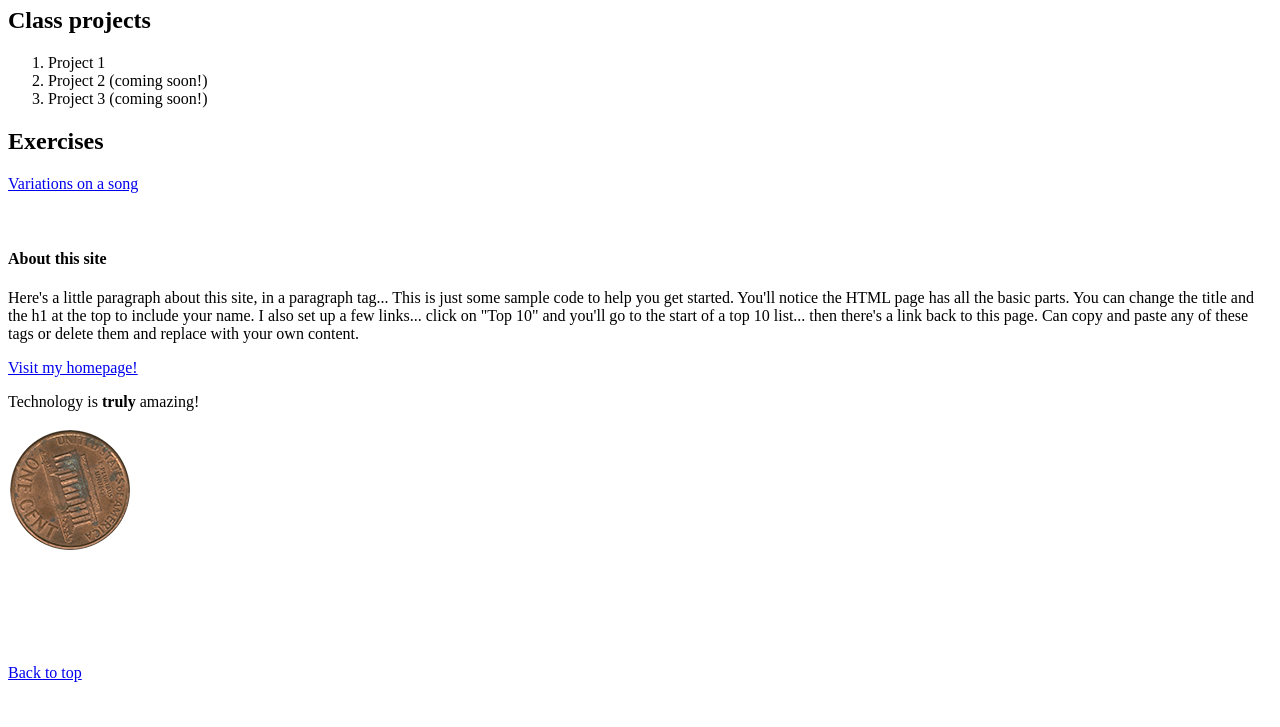
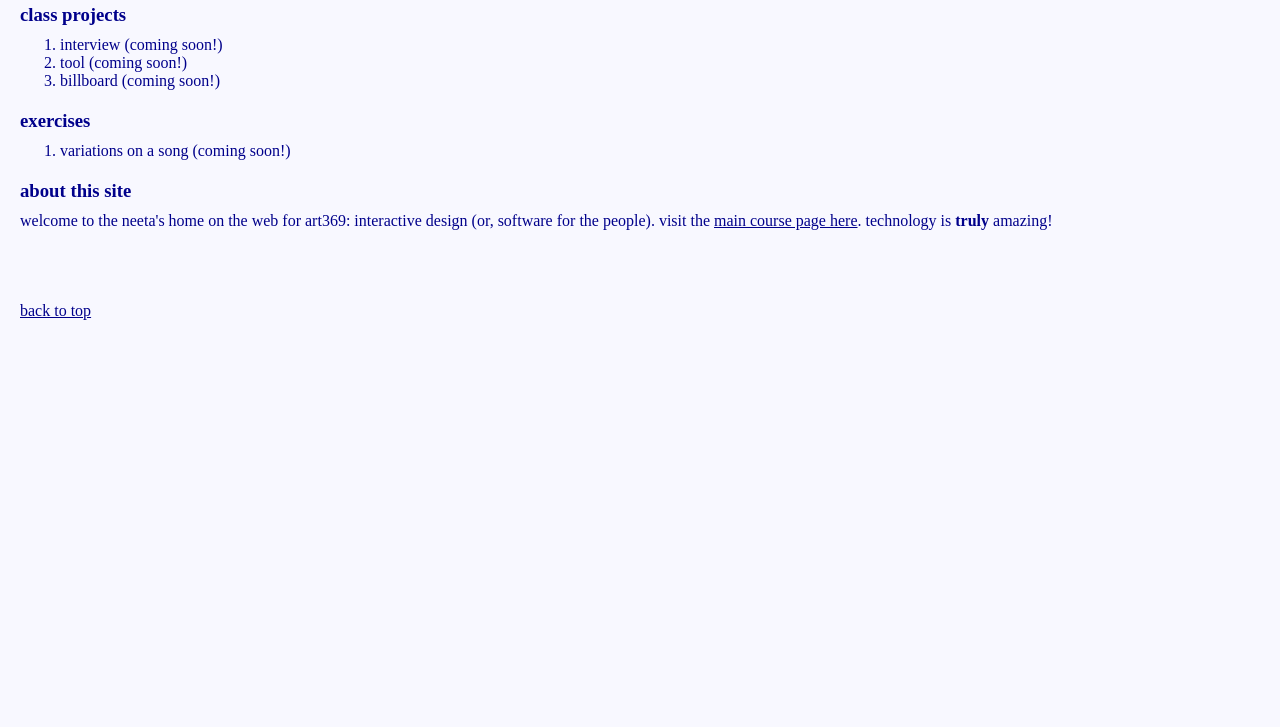
Before and after one commit to neetapatel/art369-interactive, a plain HTML site: page index.html in a window 1280 px wide. Shown: the part 73-800 px from the top of the page. Drawn offline with Linux system fonts and the light colour scheme.

Commit message:
minor updates

```diff
--- /dev/null
+++ b/css/styles.css
@@ -0,0 +1,18 @@
+* {
+    margin: 0;
+    background-color: ghostwhite;
+    color: darkblue;
+}
+
+html {
+    margin: 20px;
+}
+
+h3 {
+    margin-top: 20px;
+    margin-bottom: 10px;
+}
+
+a:hover {
+    color: cyan;
+}
--- a/index.html
+++ b/index.html
@@ -3,49 +3,49 @@
   <head>
     <meta charset="utf-8" />
     <meta name="viewport" content="width=device-width, initial-scale=1" />
-    <title>Rosa's class website</title>
-    <link rel="icon" type="image/png" href="images/icon.png"/>
+    <title>neeta's class website</title>
+    <link rel="icon" type="image/png" href="images/favicon.png"/>
+    <link rel="stylesheet" href="css/styles.css"/>
   </head>
   <body>
-    <h1 id="top">Rosa's class website</h1>
-    <h2>Class projects</h2>
+
+    <h1 id="top">neeta's class website</h1>
+
+    <h3>class projects</h3>
     <ol>
       <li>
-        Project 1
+        interview (coming soon!)
       </li>
       <li>
-        Project 2 (coming soon!)
+        tool (coming soon!)
       </li>
       <li>
-        Project 3 (coming soon!)
+        billboard (coming soon!)
       </li>
     </ol>
-    <h2>Exercises</h2>
-    <a href="exercises/song.html">Variations on a song</a>
-    <br>
-    <br>
-    <br>
-    <div>
-      <h4>About this site</h4>
-      <p>Here's a little paragraph about this site, in a paragraph tag... This is just some sample code to help you get started. You'll notice the HTML page has all the basic parts. You can change the title and the h1 at the top to include your name. I also set up a few links... click on "Top 10" and you'll go to the start of a top 10 list... then there's a link back to this page. Can copy and paste any of these tags or delete them and replace with your own content.</p>
-      <div>
-        <a href="http://software-for-people.net/">Visit my homepage!</a>
-      </div>
-    </div>
-    <p>Technology is <b>truly</b> amazing!</p>
-    <div>
-      <img src="images/penny.png">
-    </div>
+
+    <h3>exercises</h3>
+    <ol>
+      <li>
+        variations on a song (coming soon!)
+      </li>
+    </ol>
+
+    <h3>about this site</h3>
+    <p>
+      welcome to the neeta's home on the web for art369: interactive design (or, software for the people). visit the <a href="http://software-for-people.net/">main course page here</a>. technology is <b>truly</b> amazing!
+    </p>
+
     <br>
     <br>
     <br>
     <br>
-    <br>
-    <br>
+
     <footer>
       <div>
-        <a href="#top">Back to top</a>
+        <a href="#top">back to top</a>
       </div>
     </footer>
+
   </body>
 </html>
```
Also changed, not shown: images/favicon.png (added), images/icon.png (deleted), images/penny.png (deleted), 2 other files.
